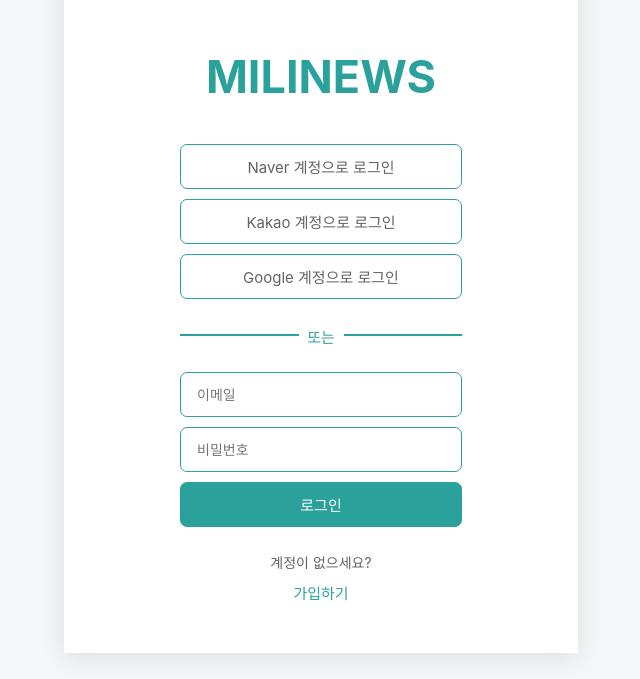
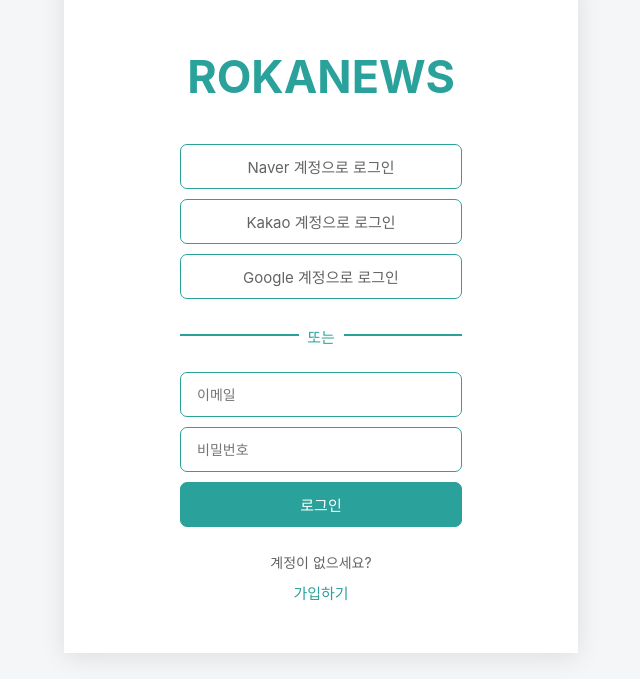
Before and after one commit to parkjungsun/MilCoevo-front, a React (Create React App) app: page / in a window 1280 px wide. Shown: the part 121-800 px from the top of the page, without its empty margins (319-959 px from the left). Built offline with nearby package versions, Linux system fonts and the light colour scheme; no server answers.

Commit message:
update : app title

```diff
--- a/public/index.html
+++ b/public/index.html
@@ -3,7 +3,7 @@
   <head>
     <meta charset="utf-8" />
     <meta name="viewport" content="width=device-width, initial-scale=1" />
-    <title>MILINEWS</title>
+    <title>ROKANEWS</title>
   </head>
   <body>
     <noscript>You need to enable JavaScript to run this app.</noscript>
--- a/src/components/auth/login/index.js
+++ b/src/components/auth/login/index.js
@@ -70,7 +70,7 @@ function Login() {
     <>
       <div className="container">
         <div className="container_title abl">
-          <h2>MILINEWS</h2>
+          <h2>ROKANEWS</h2>
         </div>
         <a href={NAVER_AUTH_URL} className="atag social_login">
           <p>Naver 계정으로 로그인</p>
--- a/src/components/auth/register/PrivacyExplain.js
+++ b/src/components/auth/register/PrivacyExplain.js
@@ -6,7 +6,7 @@ function PrivacyExplain() {
     <>
       <div className="container">
         <div className="container_title abr">
-          <h2>MILINEWS</h2>
+          <h2>ROKANEWS</h2>
           <h3>개인정보 취급방침</h3>
         </div>
         <Link to="/register" className="atag link_form">
--- a/src/components/auth/register/UseExplain.js
+++ b/src/components/auth/register/UseExplain.js
@@ -6,7 +6,7 @@ function UseExplain() {
     <>
       <div className="container">
         <div className="container_title abr">
-          <h2>MILINEWS</h2>
+          <h2>ROKANEWS</h2>
           <h3>이용약관</h3>
         </div>
         <Link to="/register" className="atag link_form">
--- a/src/components/auth/register/index.js
+++ b/src/components/auth/register/index.js
@@ -75,7 +75,7 @@ function Register() {
     <>
       <div className="container">
         <div className="container_title abr">
-          <h2>MILINEWS</h2>
+          <h2>ROKANEWS</h2>
           <p className="explain_msg">
             계정을 만들면
             <Link to="/useExplain" className="atag theme_highlight">
--- a/src/components/common/header/index.js
+++ b/src/components/common/header/index.js
@@ -30,7 +30,7 @@ function Header() {
   return (
     <div className="header">
       <div className="header_logo">
-        <p>MILINEWS</p>
+        <p>ROKANEWS</p>
       </div>
       <div className="header_info">
         <div className={group.groupName === "" ? "none" : "header_info_group"}>
```
